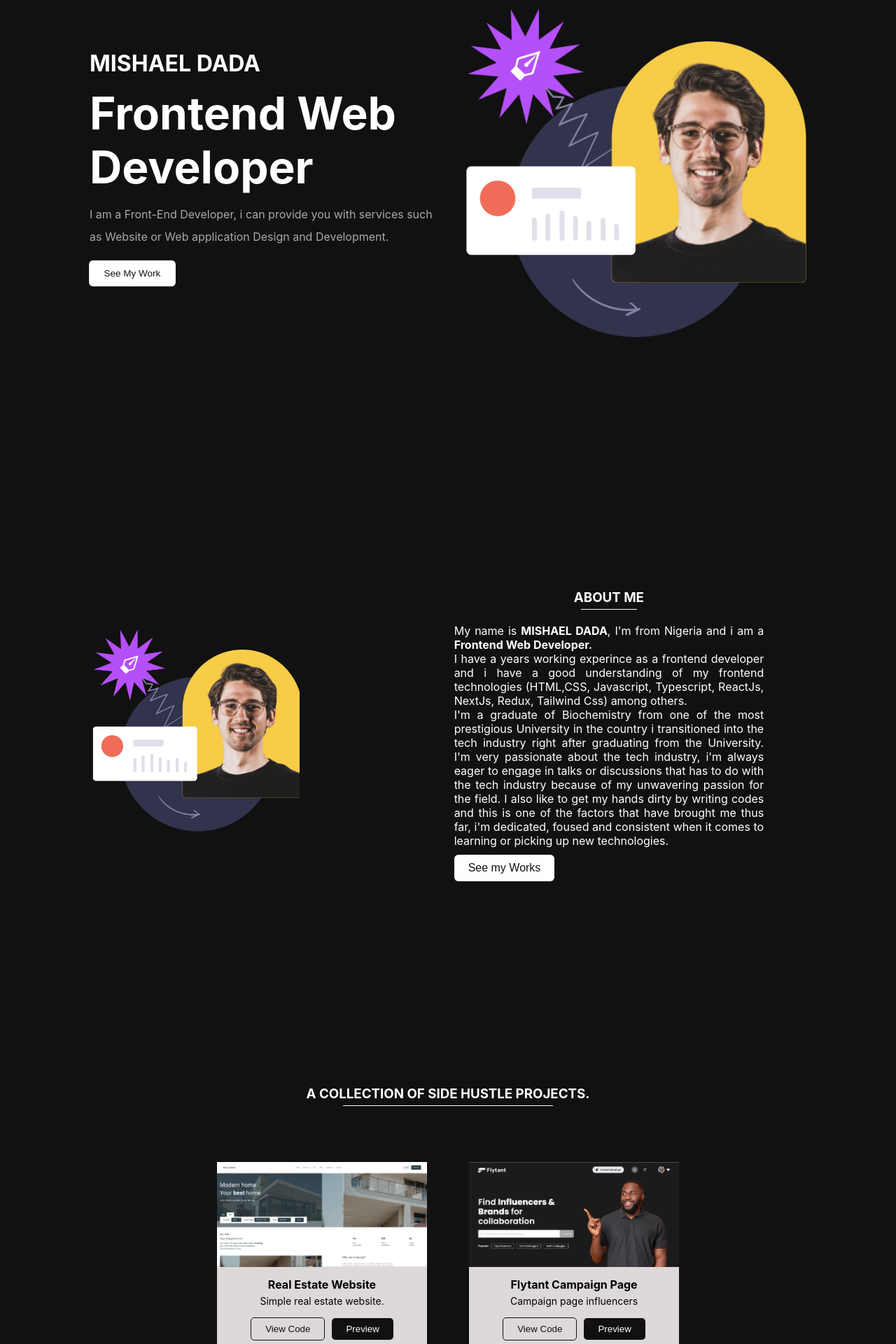
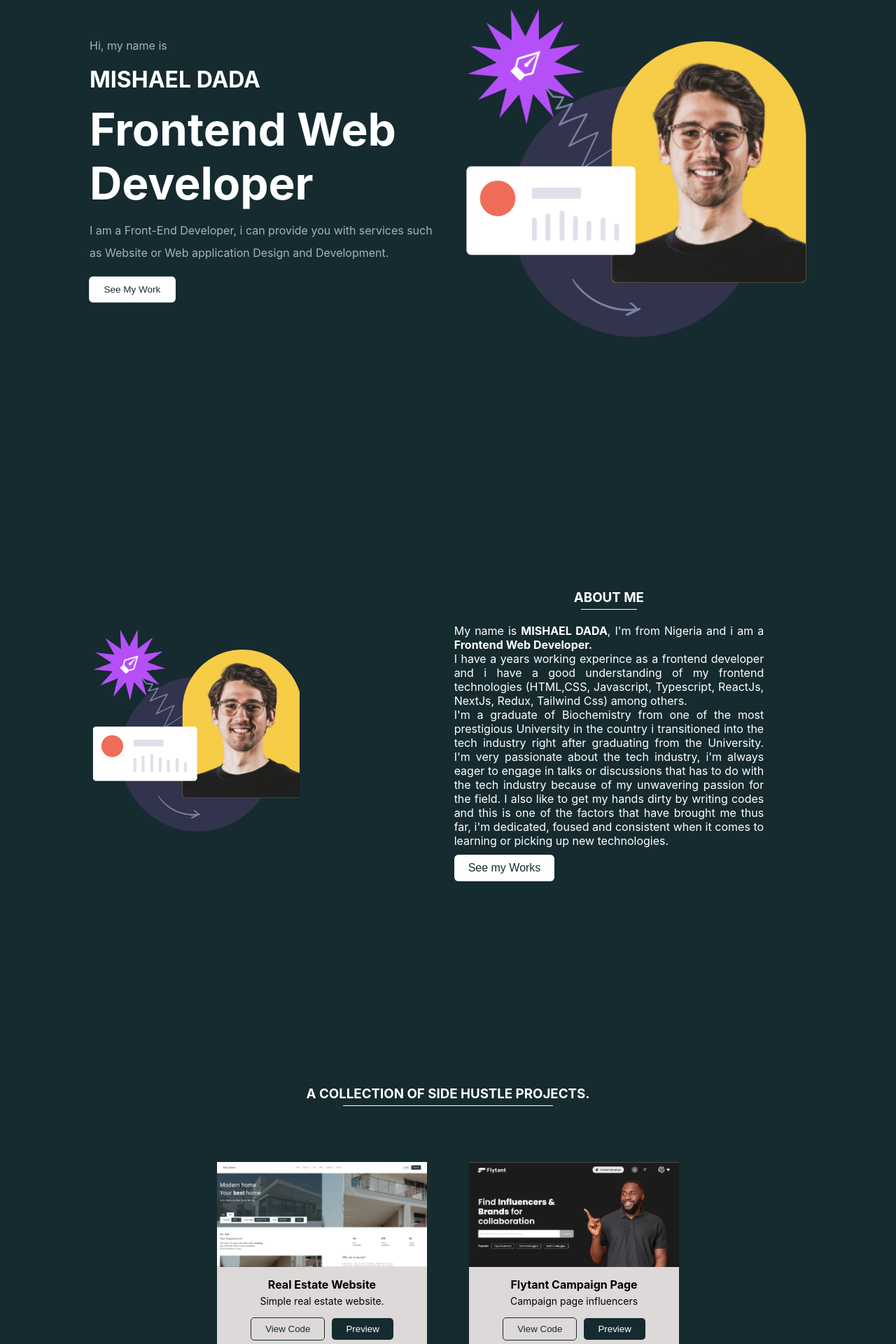
Before and after one commit to mishael1-d/Portfolio, a React (Create React App) app: page / in a window 1280 px wide. Shown: the part 220-2140 px from the top of the page at 70% size. Built offline with nearby package versions, Linux system fonts and the light colour scheme.

Commit message:
implemented text animation

```diff
--- a/public/index.html
+++ b/public/index.html
@@ -26,5 +26,8 @@
   <body>
     <noscript>You need to enable JavaScript to run this app.</noscript>
     <div id="root"></div>
+    <script type="text/javascript">
+
+    </script>
   </body>
 </html>
--- a/src/App.css
+++ b/src/App.css
@@ -6,7 +6,7 @@
 }
 body {
     scroll-behavior: smooth;
-    background-color: #111;
+    background-color: rgb(21, 43, 48);
 }
 a {
     text-decoration: none;
--- a/src/components/About/About.css
+++ b/src/components/About/About.css
@@ -9,7 +9,7 @@
 .about-text__container {
   padding: 3.8rem;
   margin: 0 auto;
-    width:60%;
+  width: 60%;
 }
 
 .section-text__header {
@@ -32,7 +32,7 @@
   width: 80px;
 }
 
-.about-section .container{
+.about-section .container {
   display: flex;
   align-items: center;
   justify-content: space-between;
@@ -56,7 +56,7 @@
   background-color: #fff;
   outline: none;
   border: none;
-    color: #111;
+  color: rgb(21, 43, 48);
   padding: 10px 20px;
   border-radius: 6px;
   cursor: pointer;
--- a/src/components/Banner/Banner.css
+++ b/src/components/Banner/Banner.css
@@ -1,9 +1,9 @@
 :root {
-    --bg_primary: #111;
-    --primary: #EF6D58;
-    --btn_border: #FFFFFF;
+  --bg_primary: rgb(21, 43, 48);
+  --primary: #ef6d58;
+  --btn_border: #ffffff;
   --text_primary: rgb(255, 255, 255);
-    --paragraph_primary: rgba(255, 255, 255, .64);
+  --paragraph_primary: rgba(255, 255, 255, 0.64);
   --text_secondary: #ef6d58;
   --heading_font: 2rem;
   --paragraph_font: 1rem;
@@ -12,11 +12,11 @@
   width: 80%;
   margin: 0 auto;
   display: flex;
-    justify-content:space-between;
+  justify-content: space-between;
   align-items: center;
 }
 .banner-section {
-    background-color: var(--bg_primary);
+  background-color: rgb(21, 43, 48);
   position: relative;
   height: 100vh;
   display: flex;
@@ -36,7 +36,9 @@
   color: var(--text_primary);
   margin-bottom: 13px;
   font-size: 4rem;
+  position: relative;
 }
+
 .banner-text p {
   color: var(--paragraph_primary);
   line-height: 32px;
@@ -56,9 +58,9 @@
 .banner-text button:hover {
   background: none;
   border: 1px solid var(--btn_border);
-    color:#fff;
+  color: #fff;
 }
-.banner-text button a  {
+.banner-text button a {
   color: #fff;
 }
 .banner-image img {
@@ -80,18 +82,20 @@
   }
 }
 
-
 @media screen and (max-width: 960px) {
   .container {
     flex-direction: column-reverse;
   }
-    .banner-image{
+  .banner-image {
     display: none;
   }
   .banner-image img {
     width: 300px;
   }
   .banner-text button {
-        display: block
+    display: block;
+  }
+  .banner-section {
+      height: fit-content;
   }
 }
--- a/src/components/Banner/Banner.js
+++ b/src/components/Banner/Banner.js
@@ -1,14 +1,28 @@
-import React from "react";
+import React, { useEffect } from "react";
 import "./Banner.css";
 import image from "../../assets/banner-image.png";
 
 function Banner() {
+  useEffect(()=>{
+    var i = 0,
+        text;
+      text = "Frontend Web Developer";
+      function typing() {
+        if (i < text.length) {
+          document.getElementById("animate").innerHTML += text.charAt(i);
+          i++;
+          setTimeout(typing, 100);
+        }
+      }
+      typing();
+  },[])
   return (
     <div className="banner-section">
       <div className="container">
         <div className="banner-text">
+          <p>Hi, my name is</p>
           <h3>MISHAEL DADA</h3>
-          <h1>Frontend Web Developer</h1>
+          <h1 id="animate">{" "}</h1>
           <p>
             I am a Front-End Developer, i can provide you with services such as
             Website or Web application Design and Development.
--- a/src/components/Navbar/Navbar.css
+++ b/src/components/Navbar/Navbar.css
@@ -1,5 +1,5 @@
 .navbar {
-  background: #111;
+  background-color: rgb(21, 43, 48);
   width: 100%;
   height: 60px;
   display: flex;
@@ -59,7 +59,7 @@
 
 .nav-links:hover {
   background-color: #fff;
-  color:#111;
+  color: rgb(21, 43, 48);
   border-radius: 4px;
   transition: all 0.2s ease-out;
 }
@@ -82,19 +82,18 @@
 
 @keyframes animateBtn {
   0% {
-      transform: scale(1);
+    transform: scale(1);
   }
   30% {
-      transform: scale(1.1);
+    transform: scale(1.1);
   }
   60% {
-      transform: scale(1.1);
+    transform: scale(1.1);
   }
   100% {
-      transform: scale(1);
+    transform: scale(1);
   }
 }
-
 
 @media screen and (max-width: 960px) {
   .fa-caret-down {
@@ -121,7 +120,7 @@
   }
 
   .nav-menu.active {
-    background: #111;
+    background: rgb(21, 43, 48);
     left: 0;
     opacity: 1;
     transition: all 0.5s ease;
--- a/src/components/Work/Cards.css
+++ b/src/components/Work/Cards.css
@@ -10,11 +10,11 @@
   height: 300px;
   background-color: rgb(221, 217, 217);
   margin: 30px;
-    transition: .5s ease-in-out;
+  transition: 0.5s ease-in-out;
   border-radius: 5px;
 }
 .card__container:hover {
-    transform: scale(1.1)
+  transform: scale(1.1);
 }
 .card-thumbnail {
   width: 300px;
@@ -47,22 +47,21 @@
 
 .card-links .pri {
   background: none;
-    border: 1px solid #111;
+  border: 1px solid rgb(21, 43, 48);
 }
 
 .previewLink-btn {
-    background-color: #111;
+  background-color: rgb(21, 43, 48);
   border: none;
   outline: none;
 }
 
-.card-links a .pri{
-    color: #111;
+.card-links a .pri {
+  color: rgb(21, 43, 48);
 }
 .card-links a .previewLink-btn {
   color: #fff;
 }
-
 
 @media screen and (max-width: 960px) {
   .card-section {
--- a/src/components/Work/Cards.js
+++ b/src/components/Work/Cards.js
@@ -39,7 +39,7 @@ function Cards() {
     <div className="card-section">
       {cardItems.map((cardItem) => {
         return (
-          <div className="card__container">
+          <div className="card__container" key={cardItem.projectTitle}>
             <div className="card-thumbnail">
               <img
                 src={cardItem.projectThumbnail}
```
Lines whose indentation alone changed are shown as unchanged.
